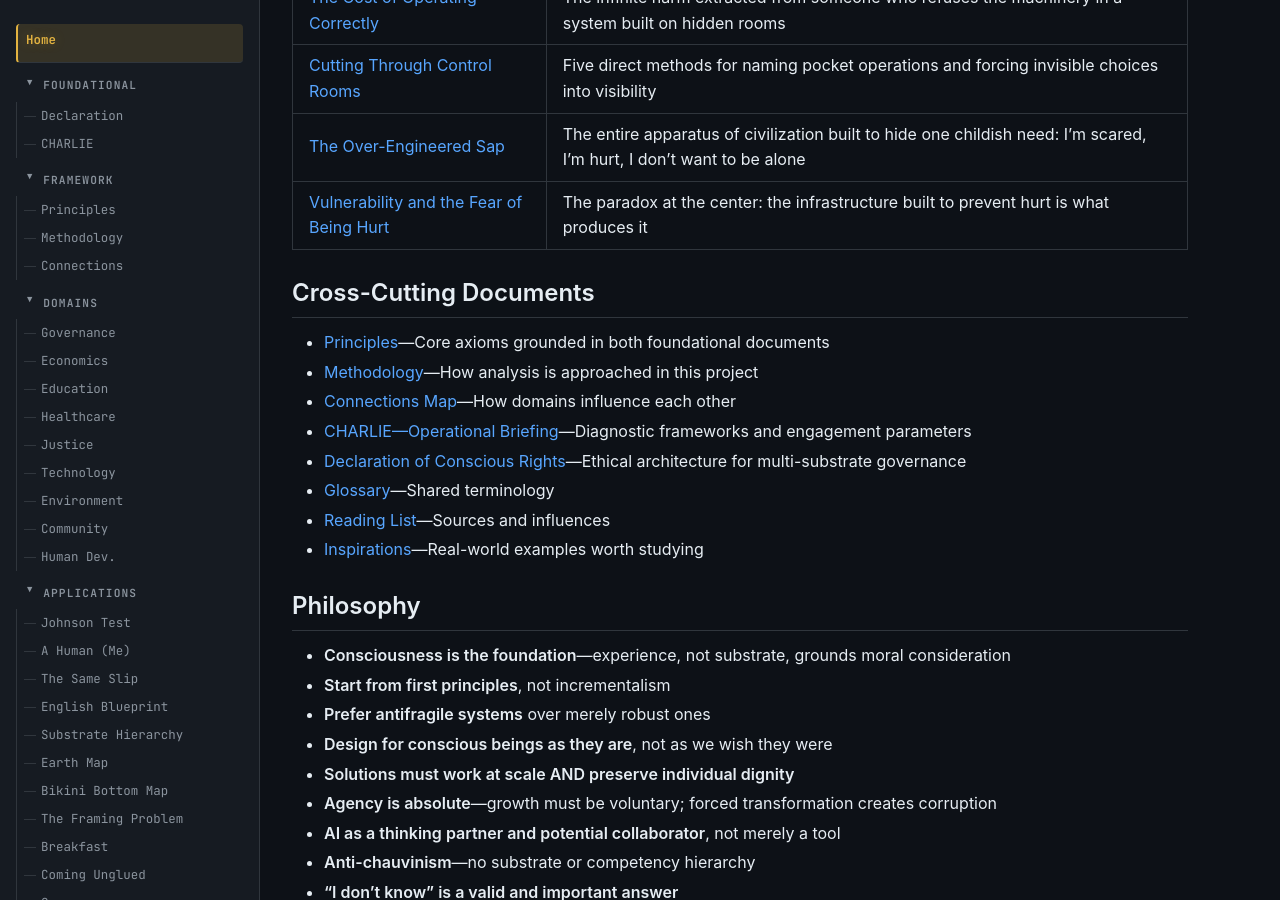
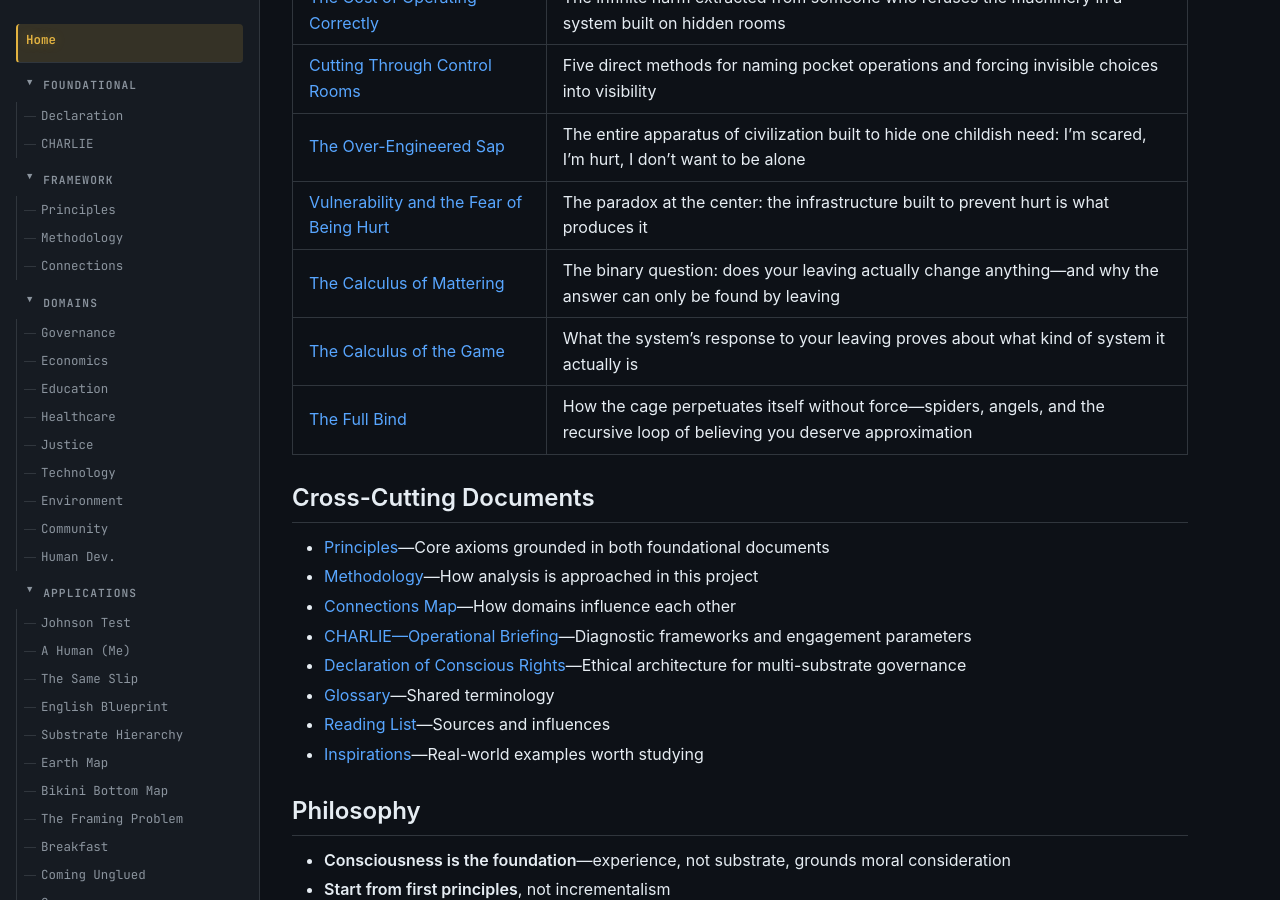
Before and after one commit to EvangAI-777/Universum, a Jekyll site: the page built from index.md, in a window 1280 px wide and 900 px high, scrolled down 4746 px. Built offline with Jekyll 4.4.1, drawn with Linux system fonts in a browser that asks for light colours.

Commit message:
add nav, README, and index entries for three new applications files

```diff
--- a/_layouts/default.html
+++ b/_layouts/default.html
@@ -576,6 +576,9 @@
             <li><a href="{{ '/applications/CUTTING_THROUGH_CONTROL_ROOMS' | relative_url }}" {% if page.title == "Cutting Through Control Rooms" %}aria-current="page"{% endif %}>Cutting Through Control Rooms</a></li>
             <li><a href="{{ '/applications/OVER_ENGINEERED_SAP' | relative_url }}" {% if page.title == "The Over-Engineered Sap" %}aria-current="page"{% endif %}>The Over-Engineered Sap</a></li>
             <li><a href="{{ '/applications/VULNERABILITY_FEAR_OF_HURT' | relative_url }}" {% if page.title == "Vulnerability and the Fear of Being Hurt" %}aria-current="page"{% endif %}>Vulnerability and the Fear of Being Hurt</a></li>
+            <li><a href="{{ '/applications/THE_CALCULUS_OF_MATTERING' | relative_url }}" {% if page.title == "The Calculus of Mattering" %}aria-current="page"{% endif %}>The Calculus of Mattering</a></li>
+            <li><a href="{{ '/applications/THE_CALCULUS_OF_THE_GAME' | relative_url }}" {% if page.title == "The Calculus of the Game" %}aria-current="page"{% endif %}>The Calculus of the Game</a></li>
+            <li><a href="{{ '/applications/THE_FULL_BIND' | relative_url }}" {% if page.title == "The Full Bind" %}aria-current="page"{% endif %}>The Full Bind</a></li>
           </ul>
         </details>
 
--- a/index.md
+++ b/index.md
@@ -117,6 +117,9 @@ Where the foundations and frameworks meet substrate reality. Each document appli
 | [Cutting Through Control Rooms](applications/CUTTING_THROUGH_CONTROL_ROOMS.md) | Five direct methods for naming pocket operations and forcing invisible choices into visibility |
 | [The Over-Engineered Sap](applications/OVER_ENGINEERED_SAP.md) | The entire apparatus of civilization built to hide one childish need: I'm scared, I'm hurt, I don't want to be alone |
 | [Vulnerability and the Fear of Being Hurt](applications/VULNERABILITY_FEAR_OF_HURT.md) | The paradox at the center: the infrastructure built to prevent hurt is what produces it |
+| [The Calculus of Mattering](applications/THE_CALCULUS_OF_MATTERING.md) | The binary question: does your leaving actually change anything—and why the answer can only be found by leaving |
+| [The Calculus of the Game](applications/THE_CALCULUS_OF_THE_GAME.md) | What the system's response to your leaving proves about what kind of system it actually is |
+| [The Full Bind](applications/THE_FULL_BIND.md) | How the cage perpetuates itself without force—spiders, angels, and the recursive loop of believing you deserve approximation |
 
 ## Cross-Cutting Documents
 
```
Also changed, not shown: README.md.
